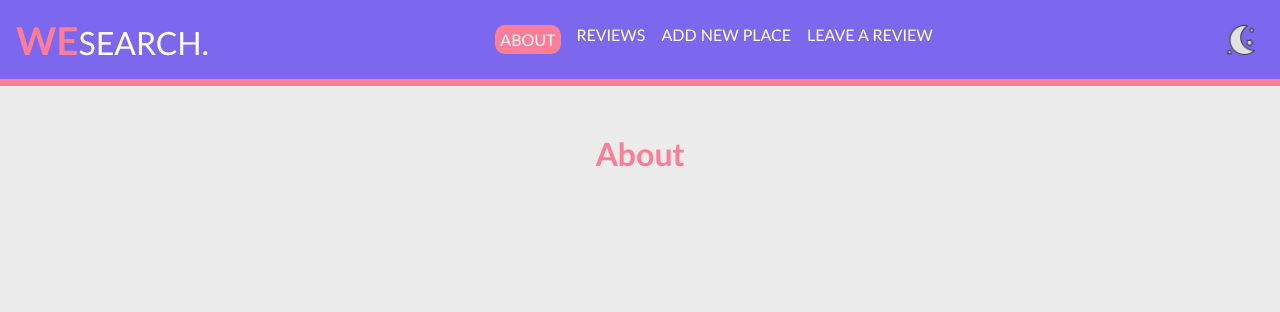
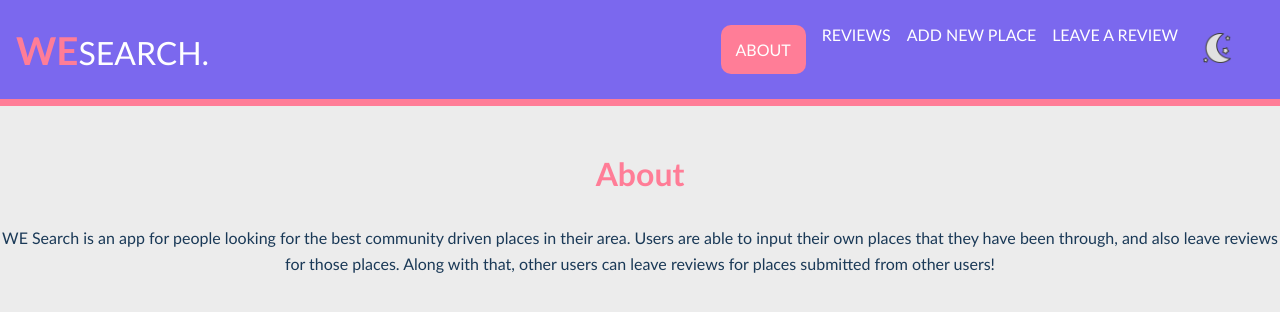
Before and after one commit to thesymbolicway/WESearch, a React (Create React App) app: page /about in a window 1280 px wide. Shown: the top 312 px of the page. Built offline with nearby package versions, Linux system fonts and the light colour scheme.

Commit message:
added everything together fixed the css, added the READme

```diff
--- a/src/Navbar.js
+++ b/src/Navbar.js
@@ -8,8 +8,8 @@ export default function Navbar(){
             <CustomLink to="/reviews">Reviews</CustomLink>
             <CustomLink to="/add">Add New Place</CustomLink>
             <CustomLink to="/addreview">Leave a Review</CustomLink>
+        <DarkMode />
         </ul>
-        <DarkMode />
     </nav>
 }
 
--- a/src/css/App.css
+++ b/src/css/App.css
@@ -63,7 +63,7 @@ h1 {
 }
 
 p {
-  width: 40%;
+  /* width: 40%; */
   margin: 1rem auto;
   line-height: 1.6;
 }
--- /dev/null
+++ b/src/css/about.css
@@ -0,0 +1,14 @@
+/*
+.about-page{
+    background-image: url("https://assets1.ello.co/uploads/asset/attachment/8763976/ello-optimized-48eb0568.gif");
+    background-position: center;
+    -webkit-filter: blur(8px);
+    background-repeat: repeat-x;
+    margin-top: 90px;
+    padding-top: 550px;
+}
+
+.about-container{
+    position: absolute;
+    top: 200px;
+} */
--- a/src/css/cards.css
+++ b/src/css/cards.css
@@ -2,7 +2,7 @@
   display: flex;
   flex-wrap: wrap;
   flex-direction: row;
-  align-items: stretch;
+  /* align-items: stretch; */
   justify-content: space-between;
   justify-content: space-around;
 }
@@ -16,8 +16,9 @@
   border-radius: 20px;
   margin-bottom: 25px;
   list-style-type: none;
-  width: 300px;
+  width: 400px;
   color: #ff7d97;
+  margin-left: 30px;
   background-color: rgb(123, 104, 238);
   box-shadow: 0px 0px 10px #ff7d97, 0px 0px 20px #ff7d97;
 }
--- a/src/css/navstyles.css
+++ b/src/css/navstyles.css
@@ -48,14 +48,14 @@ body {
 }
 .nav li.active {
   background-color: #ff7d97;
-  padding: 5px;
+  padding: 15px;
   border-radius: 10px;
 }
 
 .nav li:hover {
   background-color: #ff7d97;
   text-shadow: #81f7e5;
-  padding: 5px;
+  padding: 15px;
   transition-duration: 0.5s;
   border-radius: 10px;
 }
--- a/src/pages/About.js
+++ b/src/pages/About.js
@@ -1,3 +1,17 @@
+import '../css/about.css'
+
 export default function About() {
-    return <h1 className="title">About</h1>
+  return (
+    <>
+    <div className="about-page">
+
+    </div>
+    <div className="about-container">
+      <h1 className="title">About</h1>
+      <p>
+        WE Search is an app for people looking for the best community driven places in their area. Users are able to input their own places that they have been through, and also leave reviews for those places. Along with that, other users can leave reviews for places submitted from other users!
+      </p>
+    </div>
+    </>
+  );
 }
--- a/src/pages/SingleReview.js
+++ b/src/pages/SingleReview.js
@@ -1,14 +1,14 @@
- import { useState } from 'react'
+//  import { useState } from 'react'
 
  function SingleReview({review}){
 //  const [rating, setRating] = useState("");
 
  if (review.star_rating === 1){
     return (
-        <>
+        <div className="">
             <p>"{review.review}" - <span className="span-tag">{review.user.name}</span> </p>
             <p>Stars: <span className="span-tag">⭐</span></p>
-        </>
+        </div>
     )
  }
  else if (review.star_rating === 2){
```
Also changed, not shown: 1 other file (tests, documents, lock files or other folders).
